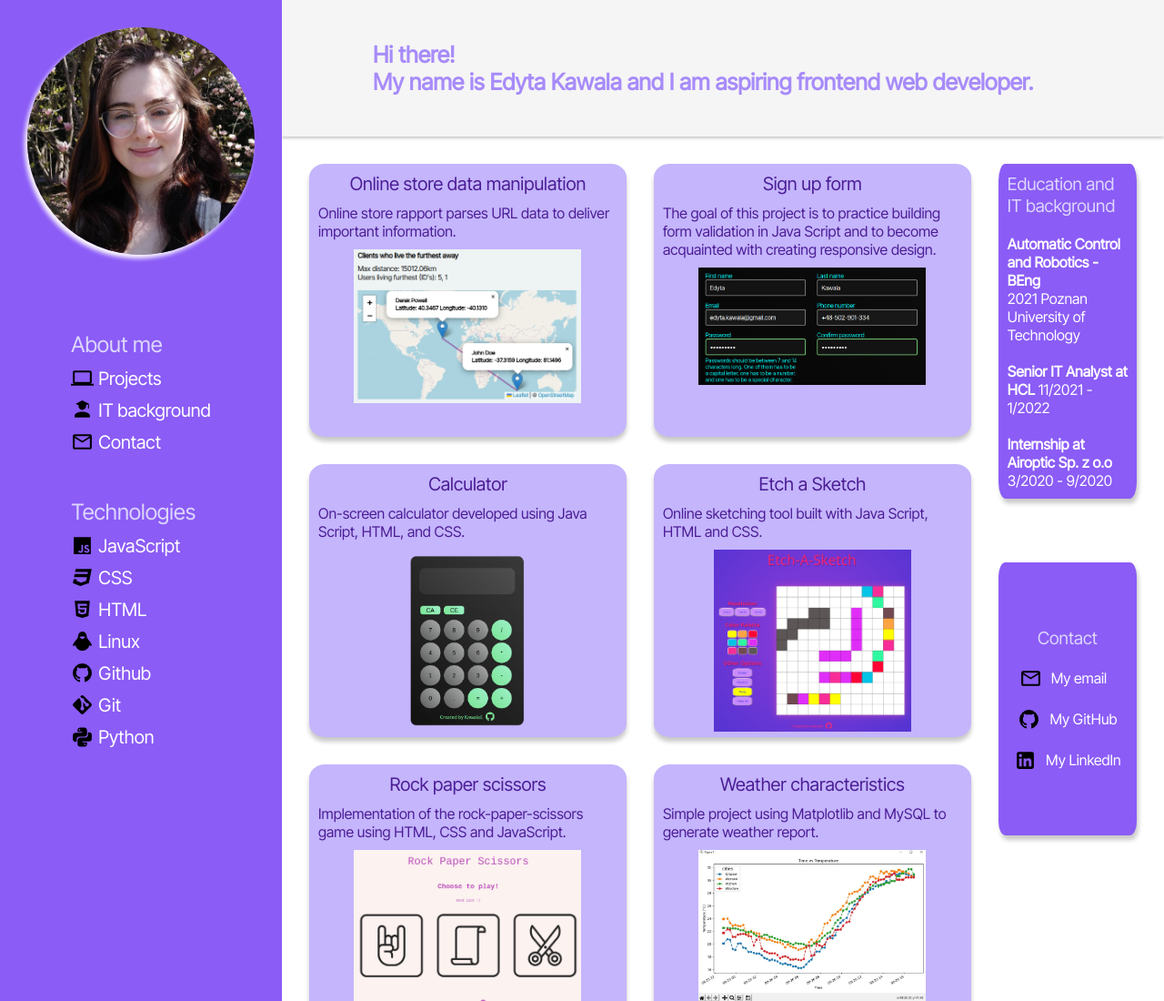
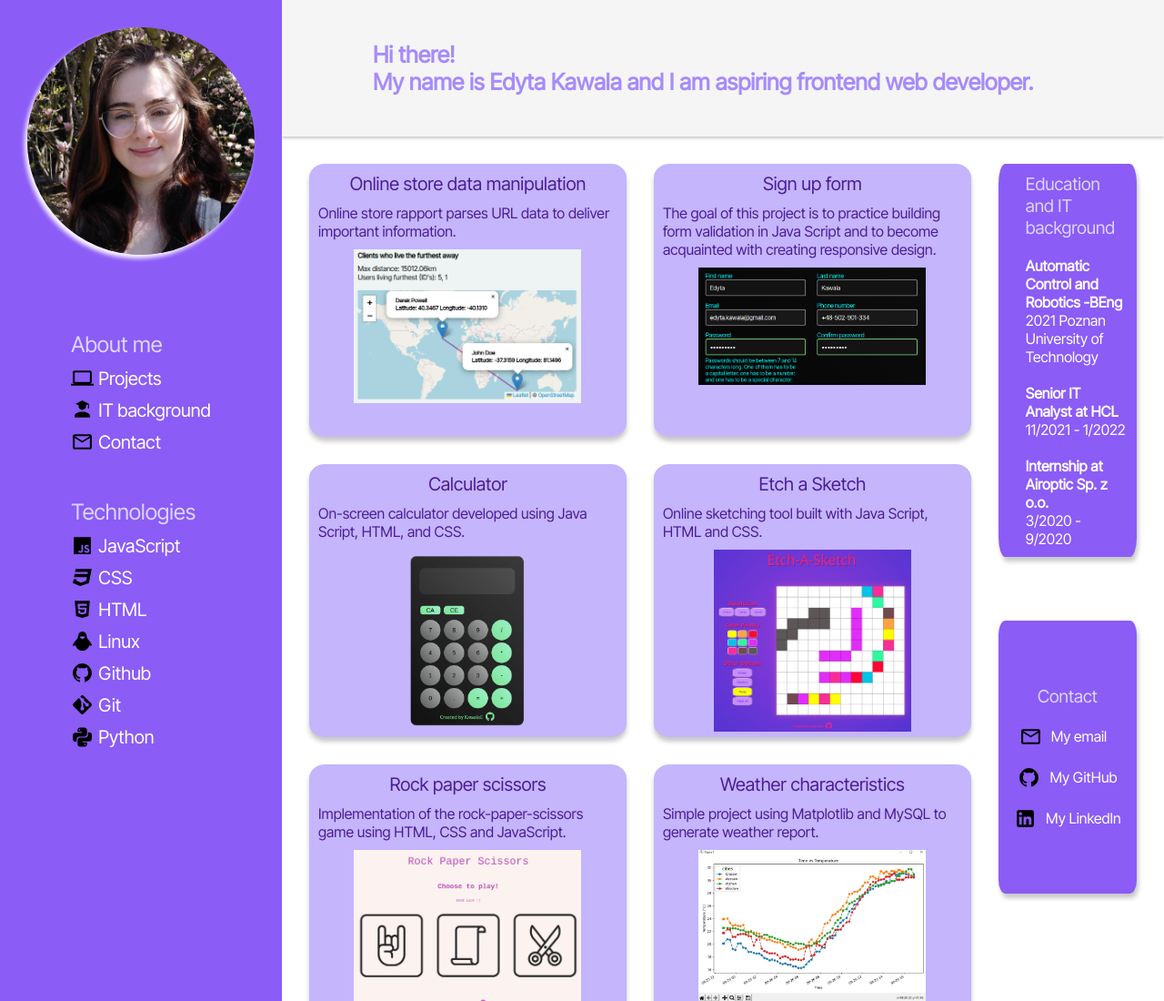
Before and after one commit to KawalaE/Project-dashboard, a plain HTML site: page index.html in a window 1280 px wide. Shown: the top 1100 px of the page at 91% size. Drawn offline with Linux system fonts and the light colour scheme.

Commit message:
Align items in education field

```diff
--- a/index.html
+++ b/index.html
@@ -110,10 +110,10 @@
                 <div><strong>Automatic Control and Robotics -BEng</strong>
                     <br>2021 Poznan University of Technology
                 </div>
-                <div><strong>Senior IT Analyst at HCL</strong>
+                <div><strong>Senior IT Analyst at HCL<br></strong>
                     11/2021 - 1/2022
                 </div>
-                <div><strong>Internship at Airoptic Sp. z o.o</strong>
+                <div><strong>Internship at Airoptic Sp. z o.o.<br></strong>
                     3/2020 - 9/2020
                 </div>
             </div>
--- a/style.css
+++ b/style.css
@@ -162,8 +162,10 @@ button{
     display: flex;
     flex-direction: column;
     gap: 20px;
-    align-items: center;
     justify-content: center;
+}
+.education > div{
+    padding-left: 20px;
 }
 .contact img{
     width: 25px;
```
